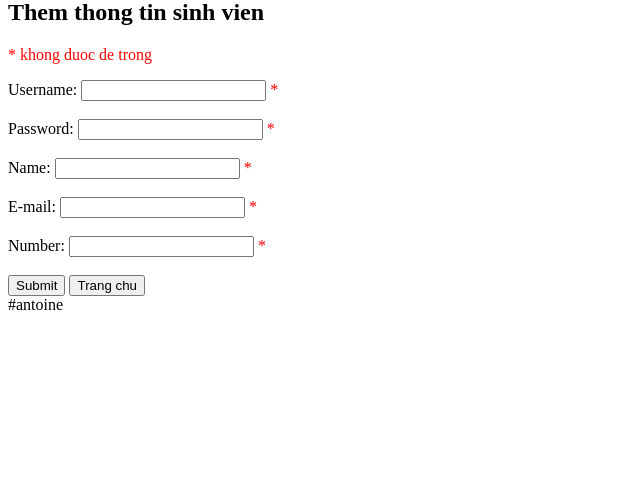
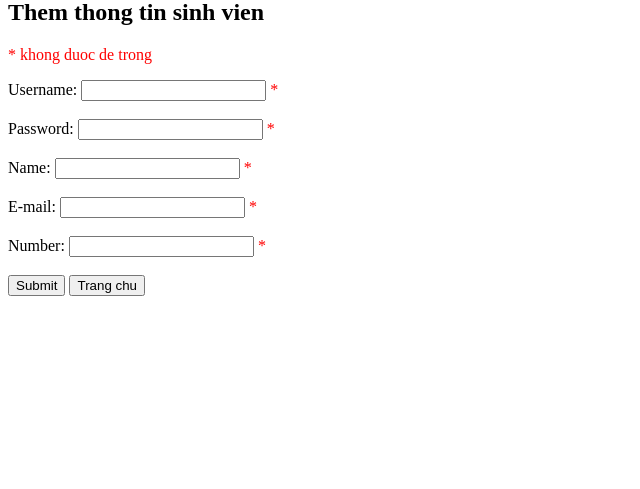
Before and after one commit to DucDMleebee/week3, a PHP site: page /add.php in a window 1280 px wide. Shown: the part 21-510 px from the top of the page, without its empty margins (0-640 px from the left). Run offline with PHP 8.4, Linux system fonts and the light colour scheme.

Commit message:
Update add.php

```diff
--- a/add.php
+++ b/add.php
@@ -129,4 +129,4 @@ function test_input($data) {
 <input type="button" onclick="location.href='index.php';" value="Trang chu" />
 </form>
 </body>
-</html> #antoine
+</html>
```
